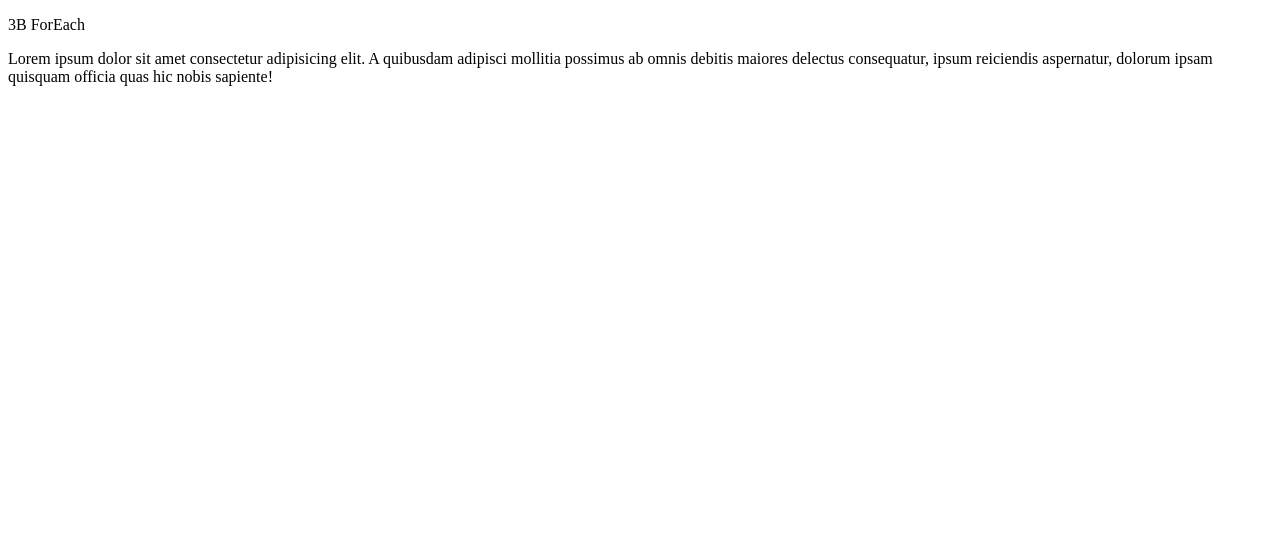
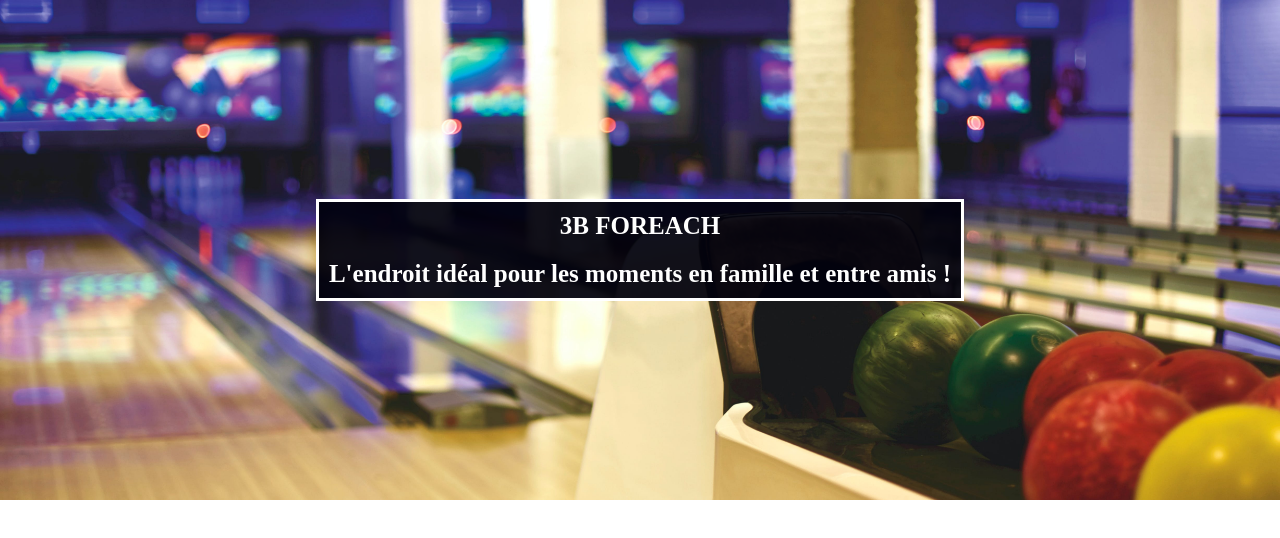
Before and after one commit to David59000/exo_bforeach, a plain HTML site: page index.html in a window 1280 px wide. Drawn offline with Linux system fonts and the light colour scheme.

Commit message:
contenu jumbtron

```diff
--- a/index.css
+++ b/index.css
@@ -0,0 +1,37 @@
+* {
+    margin: 0;
+}
+body {
+
+}
+div {
+
+}
+#jumbotron {
+    color: white;
+    background-image: url(./assets/images/bowling_field.jpg);
+    background-size: cover;
+    height: 500px;
+    display: flex;
+    justify-content: center;
+    align-items: center;
+}
+#bloc_text_jumbotron {
+    border: solid white 3px;
+    text-align: center;
+    font-size: 25px;
+    background-color:
+    rgba(0, 0, 12, 0.934); /* un arrière plan bleu à 50% de transparence */
+}
+#premiere_ligne_text_jumbotron {
+    font-weight: bold;
+    text-transform: uppercase;
+    padding: 10px;
+}
+#seconde_ligne_text_jumbotron {
+    font-weight: bold;
+    padding: 10px;
+}
+ul {
+    list-style-type: none;
+  }
--- a/index.html
+++ b/index.html
@@ -9,8 +9,8 @@
 <body>
     <div id="jumbotron">
         <div id="bloc_text_jumbotron">
-            <p>3B ForEach</p>
-            <p>Lorem ipsum dolor sit amet consectetur adipisicing elit. A quibusdam adipisci mollitia possimus ab omnis debitis maiores delectus consequatur, ipsum reiciendis aspernatur, dolorum ipsam quisquam officia quas hic nobis sapiente!</p>
+            <p id="premiere_ligne_text_jumbotron">3B ForEach</p>
+            <p id="seconde_ligne_text_jumbotron">L'endroit idéal pour les moments en famille et entre amis !</p>
         </div>
     </div>
 </body>
```
Also changed, not shown: assets/fonts/AnandaBlack.ttf (added).
